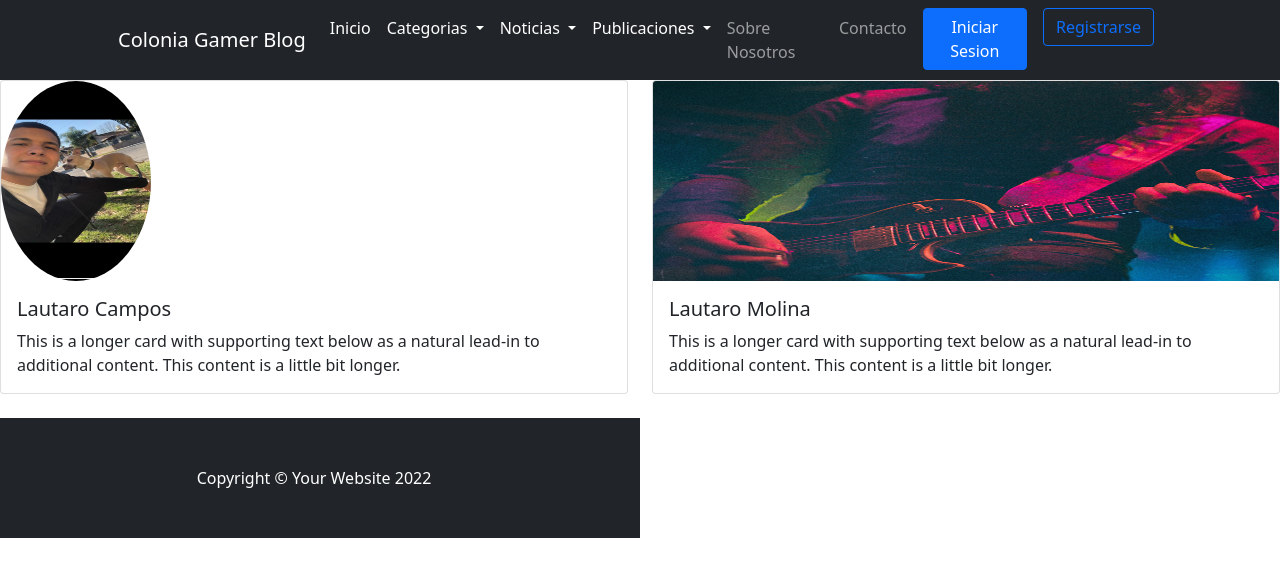
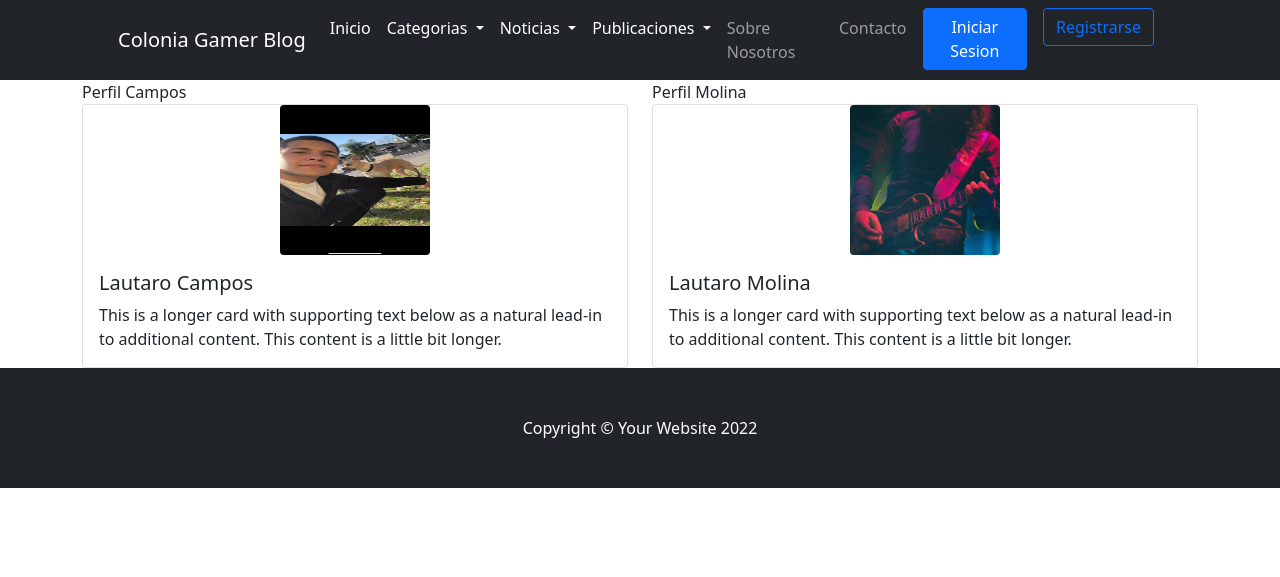
Before and after one commit to Sikriolc/ProyectoFinalBlog, a Django app: page /about in a window 1280 px wide. Shown: the top 577 px of the page. Run offline with Django 4.2, Linux system fonts and the light colour scheme; parts of the project's set-up code (start-up, migrations or seed data) failed here and were passed over; some libraries are stand-ins or nearby versions.

Commit message:
modificacion de nosotros

```diff
--- a/ProyectoFinalBlog/AppInterface/templates/AppInterface/nosotros.html
+++ b/ProyectoFinalBlog/AppInterface/templates/AppInterface/nosotros.html
@@ -2,25 +2,33 @@
 {% load static %}
 
 {% block Contenido %}
-<div class="row row-cols-1 row-cols-md-2 g-4">
-    <div class="col">
+
+    <div class="container">
+      <div class="row row-cols-2">
+
+        <div class="col">Perfil Campos
           <div class="card">
             <div class="col-auto d-none d-lg-block">
-            <img class="float-left rounded-circle" src="{% static 'imagenes\fotoLautaCampos.jpg' %}" alt="" width="150" height="200">
+              <img src="imagenes/fotoLautaCampos.jpg" class="rounded mx-auto d-block" alt="..." width="150" height="150">
               </div>
             <div class="card-body">
               <h5 class="card-title">Lautaro Campos</h5>
               <p class="card-text">This is a longer card with supporting text below as a natural lead-in to additional content. This content is a little bit longer.</p>
             </div>
           </div>
+
         </div>
-    <div class="col">
+        <div class="col">Perfil Molina
           <div class="card">
-        <img src="{% static 'assets/img/03.jpg' %}" class="card-img-top" alt="..." width="150" height="200">
+            <img src="{% static 'assets/img/03.jpg' %}" class="rounded mx-auto d-block" alt="..." width="150" height="150">
             <div class="card-body">
               <h5 class="card-title">Lautaro Molina</h5>
               <p class="card-text">This is a longer card with supporting text below as a natural lead-in to additional content. This content is a little bit longer.</p>
             </div>
           </div>
         </div>
+
+      </div>
+    </div>
 {% endblock%}
+<img src="{% static 'assets/img/03.jpg' %}" class="rounded mx-auto d-block" alt="...">
```
Lines whose indentation alone changed are shown as unchanged.
